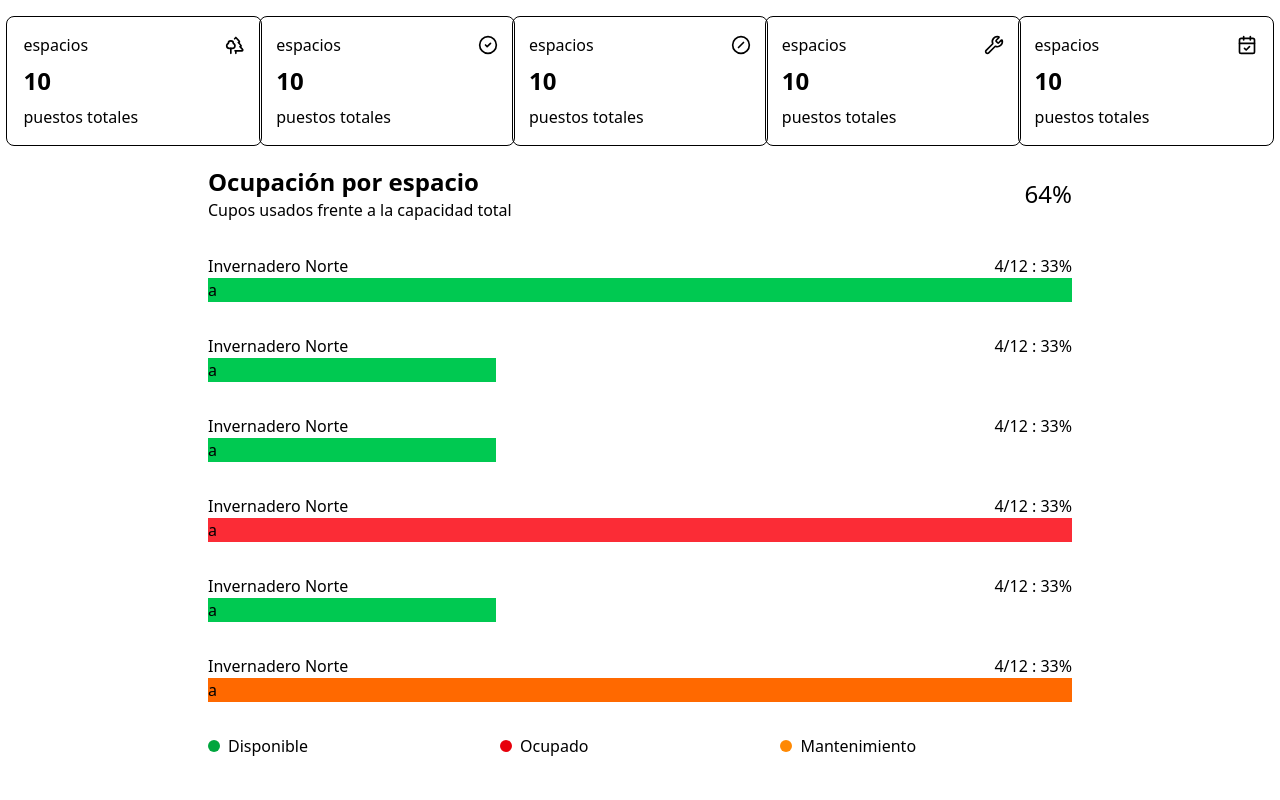
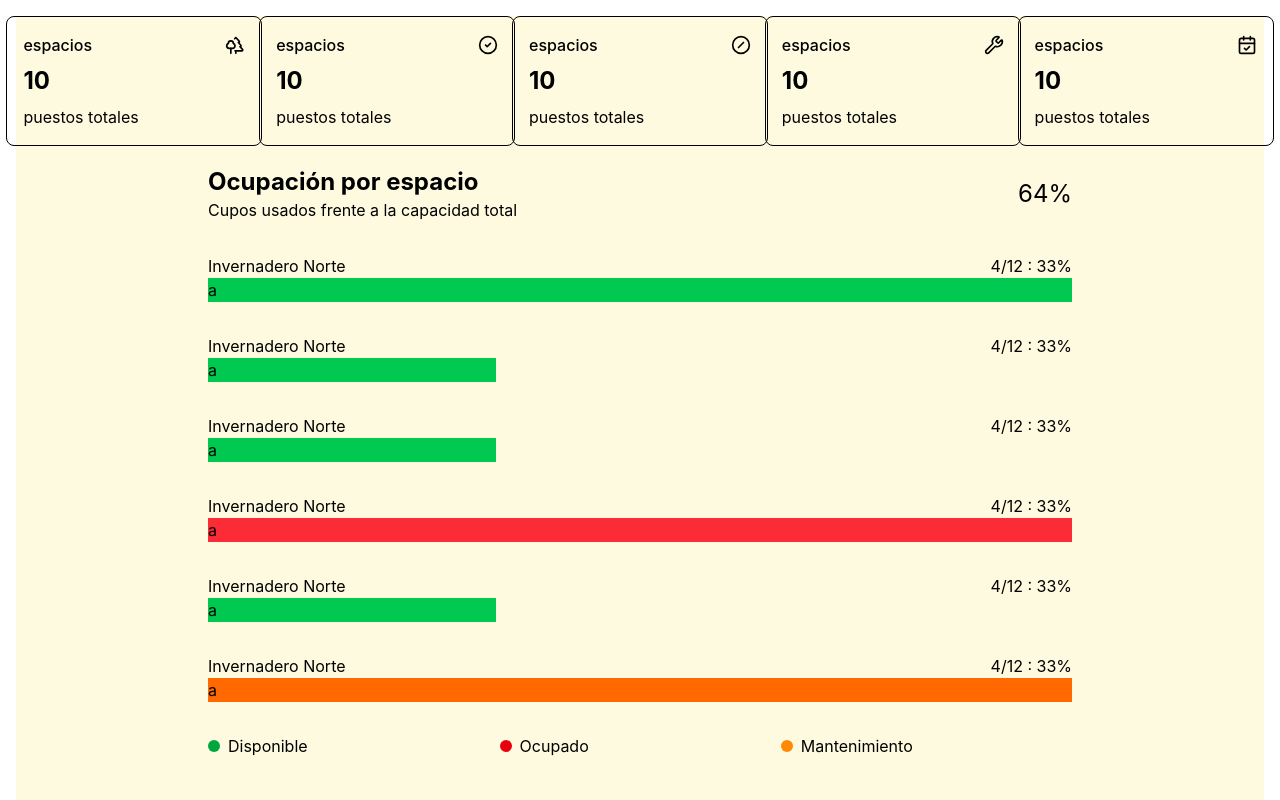
Before and after one commit to C8Hubble/coworking, a website: page pages/dashboard.html in a window 1280 px wide. Shown: the top 800 px of the page. Drawn offline with nearby package versions, Linux system fonts and the light colour scheme.

Commit message:
style: se añadió estilos de tailwind

```diff
--- a/pages/dashboard.html
+++ b/pages/dashboard.html
@@ -4,12 +4,12 @@
 <head>
     <meta charset="UTF-8" />
     <meta name="viewport" content="width=device-width, initial-scale=1.0" />
-    <script src="https://cdn.jsdelivr.net/npm/@tailwindcss/browser@4"></script>
+    <link rel="stylesheet" href="../style/output.css">
 </head>
 
 <body class="p-4">
     <header></header>
-    <main>
+    <main class="bg-main">
         <section class="grid grid-cols-1 sm:grid-cols-2 lg:grid-cols-3 xl:grid-cols-5 gap-4 justify-items-center">
             <article class="card-info w-64 min-h-32 shrink-0 flex flex-col justify-between gap-2 p-4 border rounded-lg">
                 <div class="flex flex-row items-center justify-between gap-2">
@@ -219,15 +219,8 @@
                     </ul>
 
                 </div>
-
-
             </article>
         </section>
-
-
-
-
-
     </main>
 </body>
 
--- a/style/input.css
+++ b/style/input.css
@@ -1 +1,10 @@
 @import "tailwindcss";
+
+@theme {
+    --color-main: #fefae0;
+    --color-bg-secundary: #283618;
+    --color-text-primary: #283618;
+    --color-text-secondary: #a7c957;
+    --color-subtitle: #bc6c25;
+    --color-second-subtitle: #e09f3e;
+}
```
Also changed, not shown: style/output.css (added).
